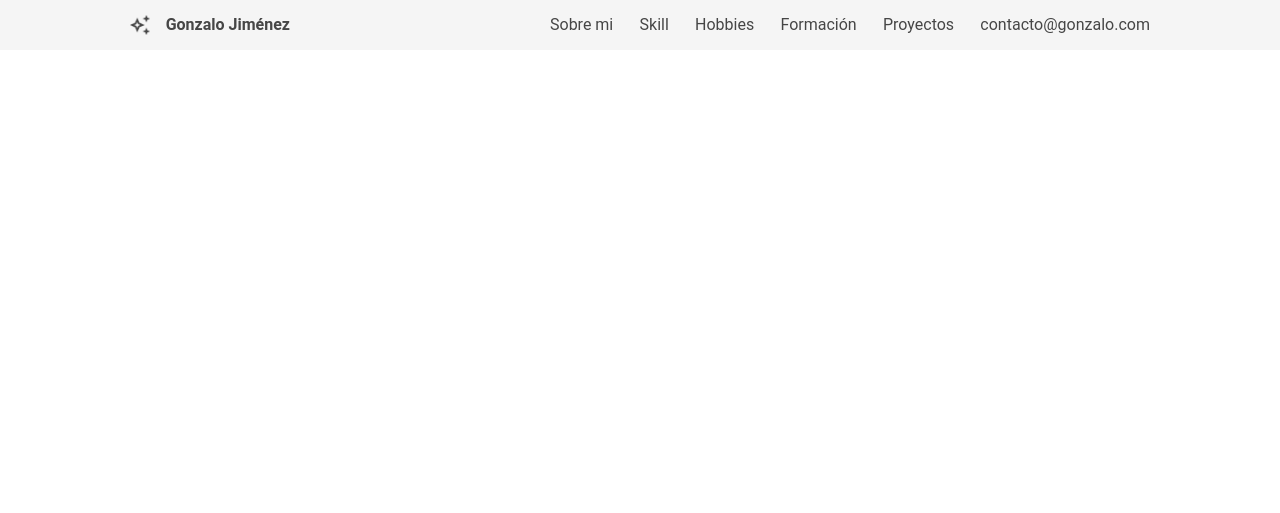
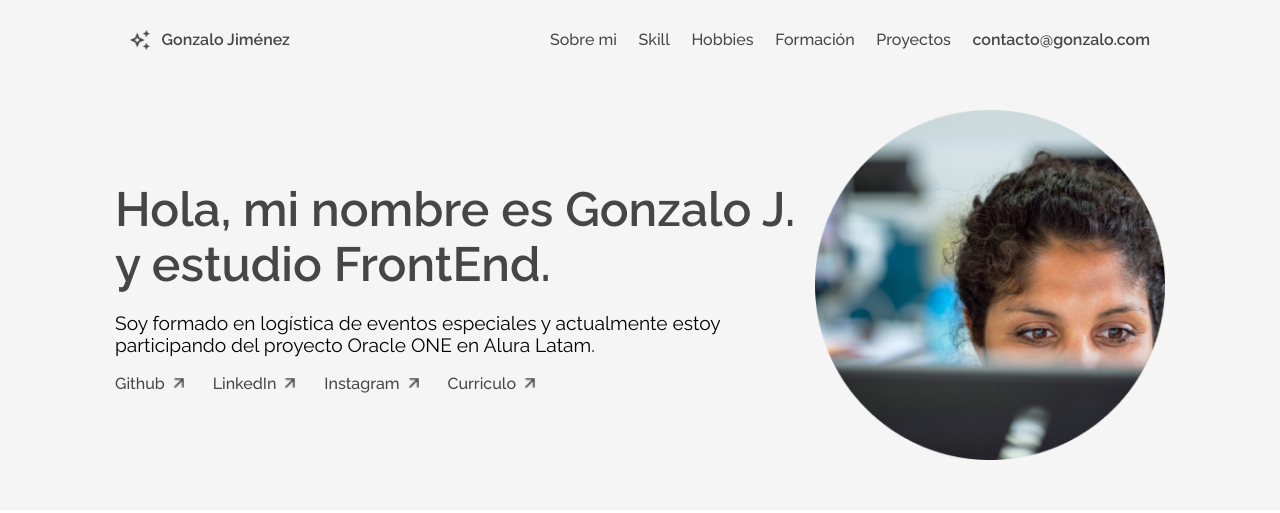
Before and after one commit to Gonzalawer/Challenge-Portafolio, a plain HTML site: page index.html in a window 1280 px wide. Drawn offline with Linux system fonts and the light colour scheme.

Commit message:
Creación de Sección: Presentación

```diff
--- a/cabecera.css
+++ b/cabecera.css
@@ -2,4 +2,5 @@
     display: flex;
     justify-content: space-around;
     background: #F5F5F5;
+    padding-top: 15px;
 }
--- a/css/cabecera/menu/menu-item.css
+++ b/css/cabecera/menu/menu-item.css
@@ -1,3 +1,8 @@
 .menu__item{
     list-style: none;
+    font-weight: 500;
 }
+
+.menu__item:nth-child(6){
+    font-weight: 600;
+}
--- a/css/cabecera/miNombre/miNombre.css
+++ b/css/cabecera/miNombre/miNombre.css
@@ -7,5 +7,5 @@
 
 .nombre{
     color: #464646;
-    font-weight: bold;
+    font-weight: 600;
 }
--- /dev/null
+++ b/css/perfil/perfil-imagen.css
@@ -0,0 +1,3 @@
+.perfil__imagen{
+    height: 350px;
+}
--- /dev/null
+++ b/css/presentacion/presentacion-biografia.css
@@ -0,0 +1,4 @@
+.presentacion__biografia{
+    font-size: 1.2rem;
+    font-weight: 400;
+}
--- /dev/null
+++ b/css/presentacion/presentacion-contenido.css
@@ -0,0 +1,4 @@
+.presentacion__contenido{
+    font-family: 'Raleway', sans-serif;
+    width: 700px;
+}
--- /dev/null
+++ b/css/presentacion/presentacion-nombre.css
@@ -0,0 +1,6 @@
+.presentacion__nombre{
+    color: #464646;
+    font-size: 3rem;
+    font-weight: 600;
+    margin: 0;
+}
--- /dev/null
+++ b/css/redes-sociales/redes-sociales-flechas.css
@@ -0,0 +1,4 @@
+.redesSociales__flecha{
+    padding-left: 8px;
+    width: 11px;
+}
--- /dev/null
+++ b/css/redes-sociales/redes-sociales-item.css
@@ -0,0 +1,4 @@
+.redesSociales__item{
+    list-style: none;
+
+}
--- /dev/null
+++ b/css/redes-sociales/redes-sociales-link.css
@@ -0,0 +1,9 @@
+.redesSociales__link{
+    text-decoration: none;
+    color: #464646;
+}
+
+.redesSociales__link:hover{
+    color: #13226e;
+    text-decoration: underline;
+}
--- /dev/null
+++ b/css/redes-sociales/redes-sociales-lista.css
@@ -0,0 +1,8 @@
+.redesSociales__lista{
+    display: flex;
+    justify-content: space-between;
+    font-size: 1rem;
+    font-weight: 500;
+    width: 420px;
+    margin: 0;
+}
--- a/index.html
+++ b/index.html
@@ -5,6 +5,9 @@
     <meta http-equiv="X-UA-Compatible" content="IE=edge">
     <meta name="viewport" content="width=device-width, initial-scale=1.0">
     <title>Portafolio - Gonzalo J</title>
+    <link rel="preconnect" href="https://fonts.googleapis.com">
+    <link rel="preconnect" href="https://fonts.gstatic.com" crossorigin>
+    <link href="https://fonts.googleapis.com/css2?family=Montserrat:wght@300;400;700&family=Raleway:wght@100;200;300;400;500;600&display=swap" rel="stylesheet">
     <link rel="stylesheet" href="reset.css">
     <link rel="stylesheet" href="normalize.css">
     <link rel="stylesheet" href="cabecera.css">
@@ -15,6 +18,16 @@
     <link rel="stylesheet" href="css/cabecera/menu/menu-lista.css">
     <link rel="stylesheet" href="css/cabecera/menu/menu-item.css">
     <link rel="stylesheet" href="css/cabecera/menu/menu-link.css">
+    <link rel="stylesheet" href="presentacion.css">
+    <link rel="stylesheet" href="css/presentacion/presentacion-contenido.css">
+    <link rel="stylesheet" href="css/presentacion/presentacion-nombre.css">
+    <link rel="stylesheet" href="css/presentacion/presentacion-biografia.css">
+    <link rel="stylesheet" href="css/redes-sociales/redes-sociales-lista.css">
+    <link rel="stylesheet" href="css/redes-sociales/redes-sociales-item.css">
+    <link rel="stylesheet" href="css/redes-sociales/redes-sociales-link.css">
+    <link rel="stylesheet" href="css/redes-sociales/redes-sociales-flechas.css">
+    <link rel="stylesheet" href="perfil.css">
+    <link rel="stylesheet" href="css/perfil/perfil-imagen.css">
 
 </head>
 <body>
@@ -35,5 +48,22 @@
             </nav>
         </div>
     </header>
+    <main>
+        <section class="presentacion">
+            <div class="presentacion__contenido">
+                <p class="presentacion__nombre">Hola, mi nombre es Gonzalo J.<br> y estudio FrontEnd.</p>
+                <p class="presentacion__biografia">Soy formado en logística de eventos especiales y actualmente estoy participando del proyecto Oracle ONE en Alura Latam.</p>
+                <ul class="redesSociales__lista">
+                    <li class="redesSociales__item"><a href="#" class="redesSociales__link">Github</a><img src="img/arrow.png" alt="Imagen Flecha" class="redesSociales__flecha"></li>
+                    <li class="redesSociales__item"><a href="#" class="redesSociales__link">LinkedIn</a><img src="img/arrow.png" alt="Imagen Flecha" class="redesSociales__flecha"></li>
+                    <li class="redesSociales__item"><a href="#" class="redesSociales__link">Instagram</a><img src="img/arrow.png" alt="Imagen Flecha" class="redesSociales__flecha"></li>
+                    <li class="redesSociales__item"><a href="#" class="redesSociales__link">Curriculo</a><img src="img/arrow.png" alt="Imagen Flecha" class="redesSociales__flecha"></li>
+                </ul>
+            </div>
+            <div class="perfil">
+                <img src="img/profile.png" alt="Foto de Perfil" class="perfil__imagen">
+            </div>
+        </section>
+    </main>
 </body>
 </html>
--- /dev/null
+++ b/presentacion.css
@@ -0,0 +1,7 @@
+.presentacion{
+    display: flex;
+    align-items: center;
+    justify-content: center;
+    background: #F5F5F5;
+    padding: 45px;
+}
--- a/reset.css
+++ b/reset.css
@@ -1,5 +1,5 @@
 body {
-    font-family: Roboto, sans-serif;
+    font-family: 'Raleway', sans-serif;
 }
 
 h1, h2, h3, h4, h5, h6 {
```
Also changed, not shown: perfil.css (added).
